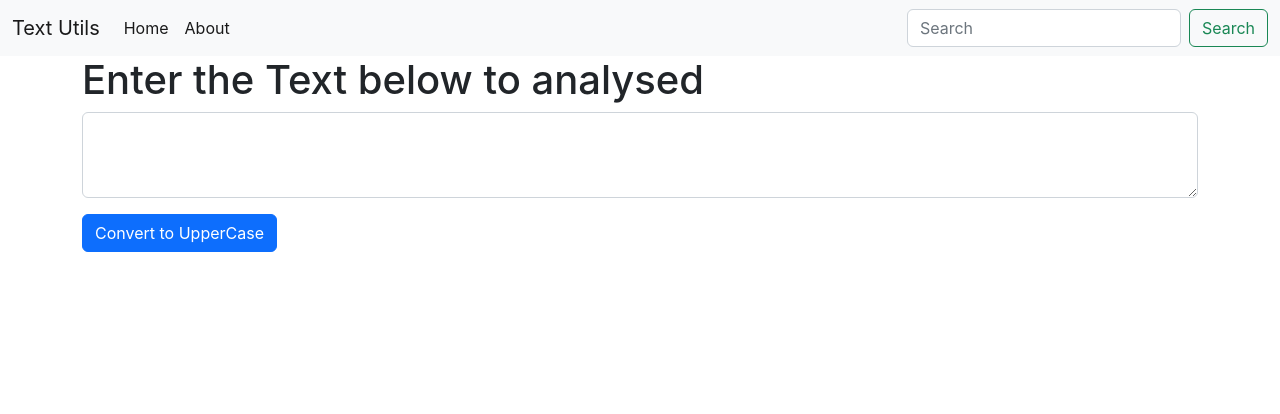
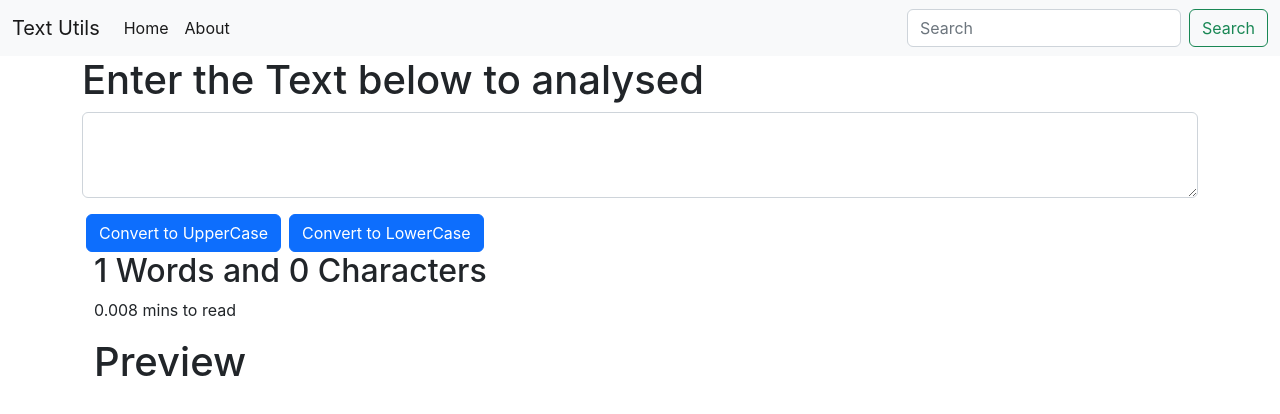
Before and after one commit to gauravMaina/textutils, a React (Create React App) app: page / in a window 1280 px wide. Shown: the top 414 px of the page. Built offline with nearby package versions, Linux system fonts and the light colour scheme.

Commit message:
lowercase button and preview added

```diff
--- a/src/components/TextArea.js
+++ b/src/components/TextArea.js
@@ -1,14 +1,18 @@
-import {useState} from "react";
+import { useState } from "react";
 
 export default function TextArea() {
-    const[text,setText]= useState('');
-const handleOnChange = (event)=>{
-setText(event.target.value);
-}
-const handleOnClick = ()=>{
+  const [text, setText] = useState("");
+  const handleOnChange = (event) => {
+    setText(event.target.value);
+  };
+  const handleUpClick = () => {
     const newText = text.toUpperCase();
     setText(newText);
-}
+  };
+  const handleLowClick = () => {
+    const newText = text.toLowerCase();
+    setText(newText);
+  };
   return (
     <div className="container">
       <div className="mb-3">
@@ -21,7 +25,20 @@ const handleOnClick = ()=>{
           onChange={handleOnChange}
         />
       </div>
-      <button className="btn btn-primary" onClick={handleOnClick}>Convert to UpperCase</button>
+      <button className="btn btn-primary mx-1" onClick={handleUpClick}>
+        Convert to UpperCase
+      </button>
+      <button className="btn btn-primary mx-1" onClick={handleLowClick}>
+        Convert to LowerCase
+      </button>
+      <div className="container">
+        <h2>
+          {text.split(" ").length} Words and {text.length} Characters
+        </h2>
+        <p>{0.008 * text.split(" ").length} mins to read</p>
+        <h1>Preview</h1>
+        <p>{text}</p>
+      </div>
     </div>
   );
 }
```
